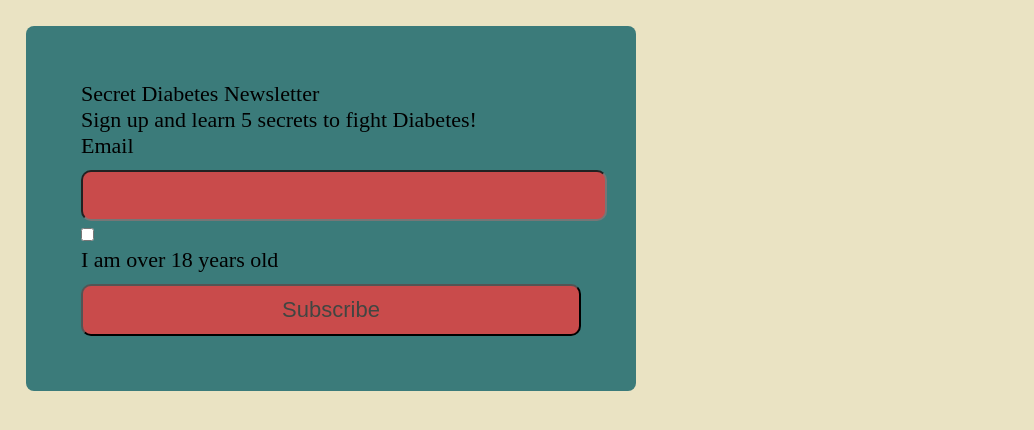
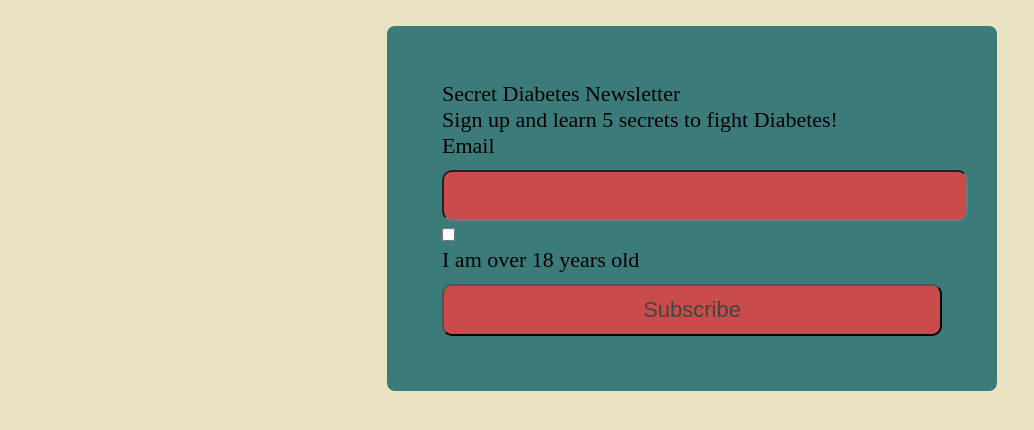
Before and after one commit to ITM362-TEST-ORG/lab3, a plain HTML site: page index.html in a window 1280 px wide. Shown: the whole page, without its empty margins (0-1034 px from the left). Drawn offline with nearby package versions, Linux system fonts and the light colour scheme.

Commit message:
Form is now aligned to the centre

```diff
--- a/css/screen.css
+++ b/css/screen.css
@@ -202,6 +202,13 @@ label {
   display: block;
 }
 
+/* body alighment */
+body {
+  display: flex;
+  justify-content: center;
+  align-items: center;
+}
+
 /* ===== LAYOUT STYLES ====== */
 
 /* background styling */
```
